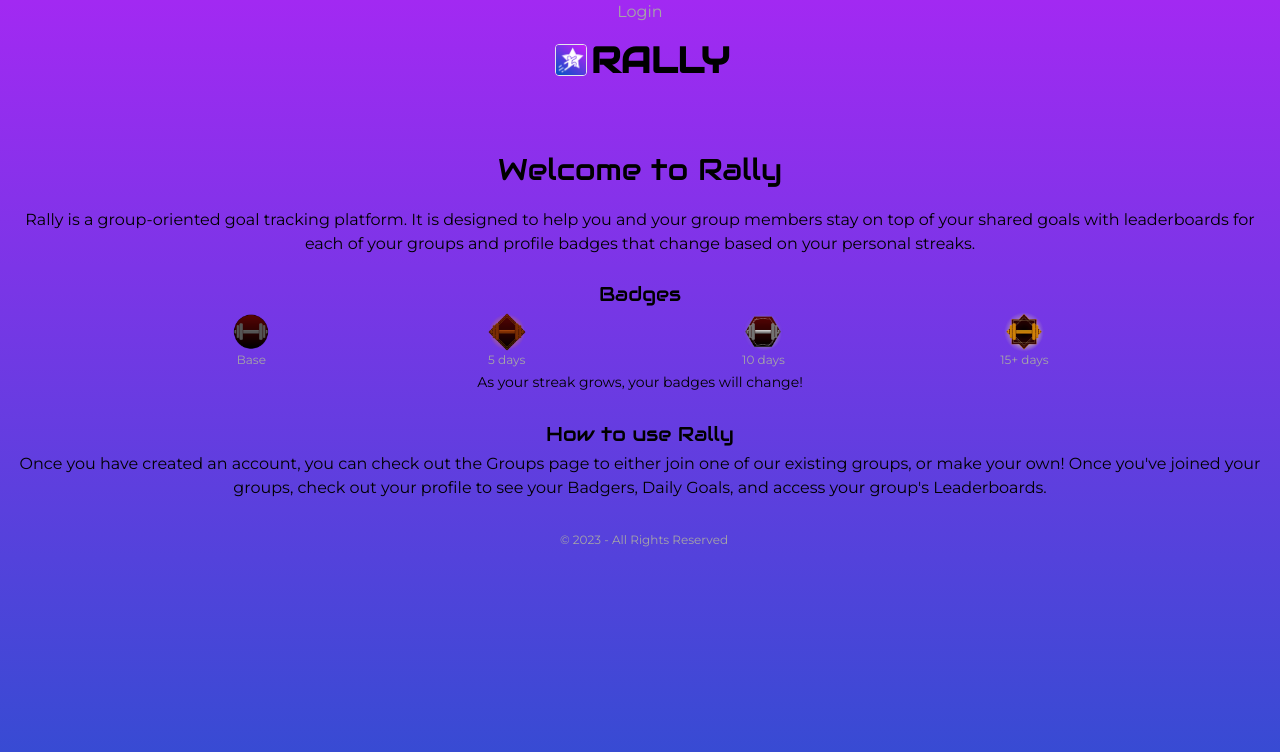
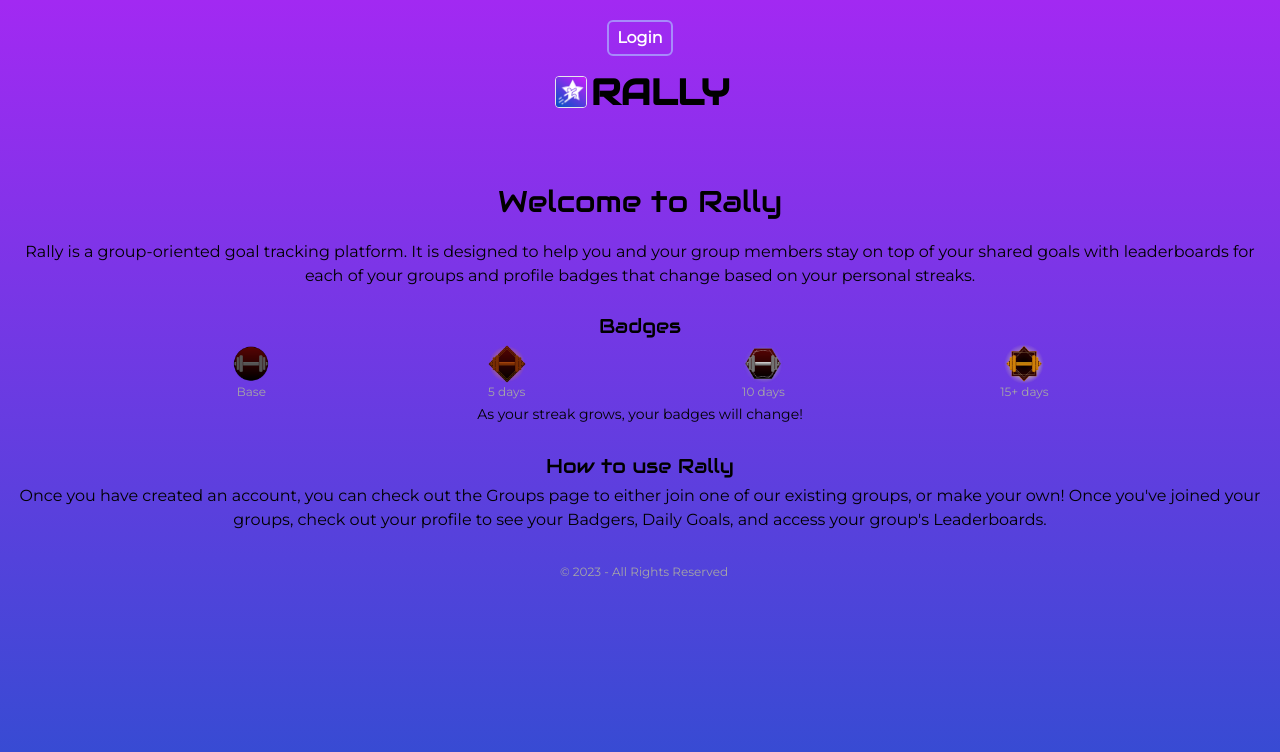
Before and after one commit to luksvrd/Rally, a React (Vite) app in the folder client/: page / in a window 1280 px wide. Shown: the top 752 px of the page. Built offline with nearby package versions, Linux system fonts and the light colour scheme.

Commit message:
add navbar styles

```diff
--- a/client/src/components/navigation.jsx
+++ b/client/src/components/navigation.jsx
@@ -10,24 +10,49 @@ export default function Navigation() {
 
   return (
     <nav className="bg-transparent">
-      <ul className="flex justify-evenly text-light-grey">
+      <ul className="mt-5 flex justify-evenly text-light-grey">
         {token ? (
           <>
-            <li>
+            <li
+              className="rounded-md border-2
+            border-violet-400 p-1 px-2
+            font-semibold text-white focus:bg-indigo-600
+            focus:text-white focus:ring focus:ring-violet-300 active:bg-purple-200"
+            >
               <Link to="/about">Home</Link>
             </li>
-            <li>
+            <li
+              className="rounded-md border-2
+            border-violet-400 p-1 px-2
+            font-semibold text-white focus:bg-indigo-600
+            focus:text-white focus:ring focus:ring-violet-300 active:bg-purple-200"
+            >
               <Link to="/user">Profile</Link>
             </li>
-            <li>
+            <li
+              className="rounded-md border-2
+            border-violet-400 p-1 px-2
+            font-semibold text-white focus:bg-indigo-600
+            focus:text-white focus:ring focus:ring-violet-300 active:bg-purple-200"
+            >
               <Link to="/groups">Groups</Link>
             </li>
-            <li>
+            <li
+              className="rounded-md border-2
+            border-violet-400 p-1 px-2
+            font-semibold text-white focus:bg-indigo-600
+            focus:text-white focus:ring focus:ring-violet-300 active:bg-purple-200"
+            >
               <button onClick={logout}>Logout</button>
             </li>
           </>
         ) : (
-          <li>
+          <li
+            className="rounded-md border-2
+          border-violet-400 p-1 px-2
+          font-semibold text-white focus:bg-indigo-600
+          focus:text-white focus:ring focus:ring-violet-300 active:bg-purple-200"
+          >
             <Link to="/Login">Login</Link>
           </li>
         )}
```
